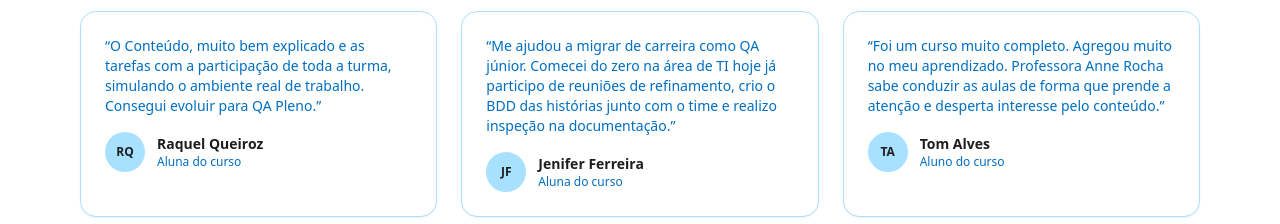
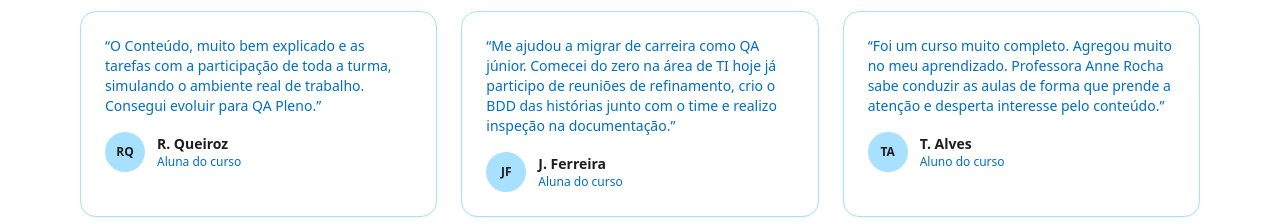
Before and after one commit to carolsprak/cursos, a React (Vite) app: page / in a window 1280 px wide. Shown: the part 3900-4124 px from the top of the page. Built offline with nearby package versions, Linux system fonts and the light colour scheme.

Commit message:
Update App.jsx

```diff
--- a/src/App.jsx
+++ b/src/App.jsx
@@ -14,17 +14,17 @@ const MENTORA = mentora;
 // === Depoimentos (edite os nomes/roles/quotes aqui) ===
 const TESTIMONIALS = [
   {
-  name: "Raquel Queiroz",
+  name: "R. Queiroz",
   role: "Aluna do curso",
   quote: "O Conteúdo, muito bem explicado e as tarefas com a participação de toda a turma, simulando o ambiente real de trabalho. Consegui evoluir para QA Pleno.",
   },
   {
-  name: "Jenifer Ferreira",
+  name: "J. Ferreira",
   role: "Aluna do curso",
   quote: "Me ajudou a migrar de carreira como QA júnior. Comecei do zero na área de TI hoje já participo de reuniões de refinamento, crio o BDD das histórias junto com o time e realizo inspeção na documentação.",
   },
   {
-  name: "Tom Alves",
+  name: "T. Alves",
   role: "Aluno do curso",
   quote: "Foi um curso muito completo. Agregou muito no meu aprendizado. Professora Anne Rocha sabe conduzir as aulas de forma que prende a atenção e desperta interesse pelo conteúdo.",
   },
```
